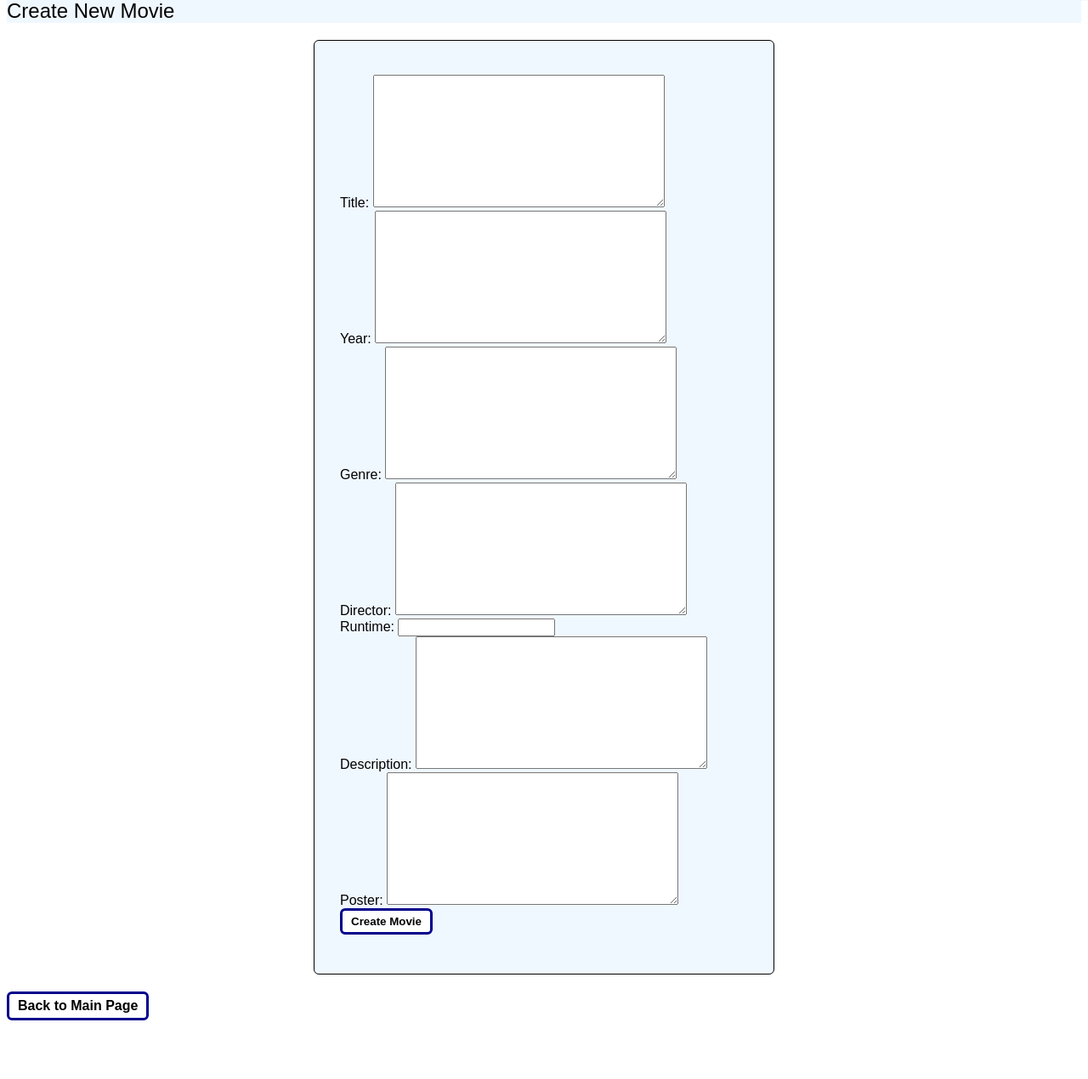
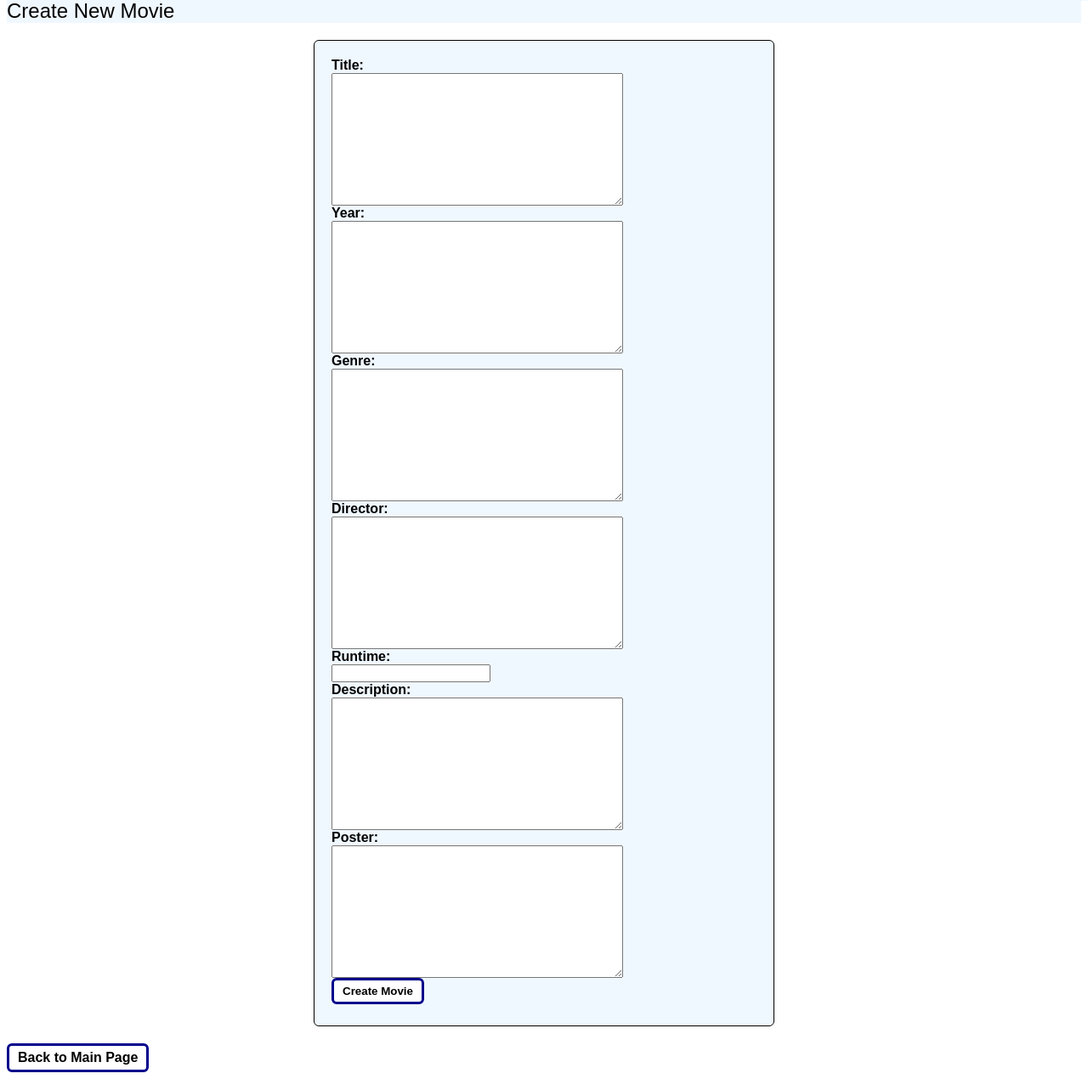
Before and after one commit to Amyat103/django, a Django app: page /betterboxd/movie/create/ in a window 1280 px wide. Shown: the part 36-1306 px from the top of the page at 85% size. Before the commit the page ends 1237 px from the top, so only its background shows below. Run offline with Django 5.2, Linux system fonts and the light colour scheme.

Commit message:
fix logout and add styling

```diff
--- a/betterboxd/forms.py
+++ b/betterboxd/forms.py
@@ -32,7 +32,7 @@ class CreateReviewForm(forms.ModelForm):
         """Associate this form with a model from our database."""
 
         model = Review
-        fields = ["movie", "review_text", "rating"]
+        fields = ["review_text", "rating"]
 
 
 class UpdateReviewForm(forms.ModelForm):
--- a/betterboxd/templates/betterboxd/create_movie.html
+++ b/betterboxd/templates/betterboxd/create_movie.html
@@ -8,7 +8,7 @@
 <h2>Create New Movie</h2>
 
 <div class="form-box">
-    <form method="post" class="site-form">
+    <form method="post" class="betterboxd-form">
         {% csrf_token %}
         {{ form }}
         <button type="submit" class="betterboxd-button">Create Movie</button>
--- a/betterboxd/templates/betterboxd/create_review.html
+++ b/betterboxd/templates/betterboxd/create_review.html
@@ -5,7 +5,7 @@
 {% extends 'betterboxd/base.html' %}
 
 {% block content %}
-<h2>Create New Review for {{ movie.title }}</h2>
+<h2>Add Review for {{ movie.title }}</h2>
 
 <div class="form-box">
     <form method="post" class="site-form">
--- a/betterboxd/views.py
+++ b/betterboxd/views.py
@@ -50,6 +50,7 @@ class MovieDetailView(DetailView):
 
     def get_context_data(self, **kwargs):
         """Add reviews to data and check if movie is in user's watchlist."""
+
         context = super().get_context_data(**kwargs)
         context["reviews"] = self.object.review_set.all()
 
@@ -81,15 +82,27 @@ class CreateReviewView(CreateView):
     form_class = CreateReviewForm
     template_name = "betterboxd/create_review.html"
 
+    def get_context_data(self, **kwargs):
+        """Add movie to context."""
+
+        context = super().get_context_data(**kwargs)
+        movie = Movie.objects.get(pk=self.kwargs["pk"])
+        context["movie"] = movie
+
+        return context
+
     def form_valid(self, form):
         """Validate teh form and associate movie and user."""
+
         movie = Movie.objects.get(pk=self.kwargs["pk"])
         form.instance.movie = movie
         form.instance.user = self.request.user
+
         return super().form_valid(form)
 
     def get_success_url(self):
         """redirect to movie detail on success."""
+
         return reverse("movie_detail", kwargs={"pk": self.kwargs["pk"]})
 
 
@@ -101,6 +114,8 @@ class UpdateReviewView(UpdateView):
     template_name = "betterboxd/update_review.html"
 
     def get_success_url(self):
+        """Redirect to movie detail on success."""
+
         return reverse("movie_detail", kwargs={"pk": self.kwargs["pk"]})
 
 
@@ -116,6 +131,7 @@ class DeleteReviewView(DeleteView):
 
 def addToWatchlist(request, pk):
     """Add a movie to the user's watchlist."""
+
     movie = Movie.objects.get(pk=pk)
     Watchlist.objects.get_or_create(user=request.user, movie=movie)
 
@@ -124,6 +140,7 @@ def addToWatchlist(request, pk):
 
 def removeFromWatchlist(request, pk):
     """Remove a movie from the user's watchlist."""
+
     movie = Movie.objects.get(pk=pk)
     Watchlist.objects.filter(user=request.user, movie=movie).delete()
 
@@ -138,8 +155,10 @@ class CreateUserView(CreateView):
 
     def form_valid(self, form):
         """Validate create user form"""
+
         user = form.save()
         login(self.request, user, backend="django.contrib.auth.backends.ModelBackend")
+
         return redirect("show_all_movies")
 
 
--- a/static/styles.css
+++ b/static/styles.css
@@ -321,6 +321,10 @@ div img {
     padding: 20px;
     background-color: aliceblue;
     border-radius: 10px;
+    text-align: center;
+    display: flex;
+    flex-direction: column;
+    align-items: center;
 }
 
 .form-box {
@@ -369,7 +373,15 @@ div img {
     border-radius: 6px;
 }
 
+.betterboxd-form {
+    display: block;
+    margin-bottom: 5px;
+}
 
+.betterboxd-form label, input {
+    display: block;
+    font-weight: bold;
+}
 
 /* responsive styles when width is less than 1400px */
 @media screen and (max-width: 560px) {
```
Also changed, not shown: betterboxd/templates/betterboxd/login.html (+8 -11 lines).
